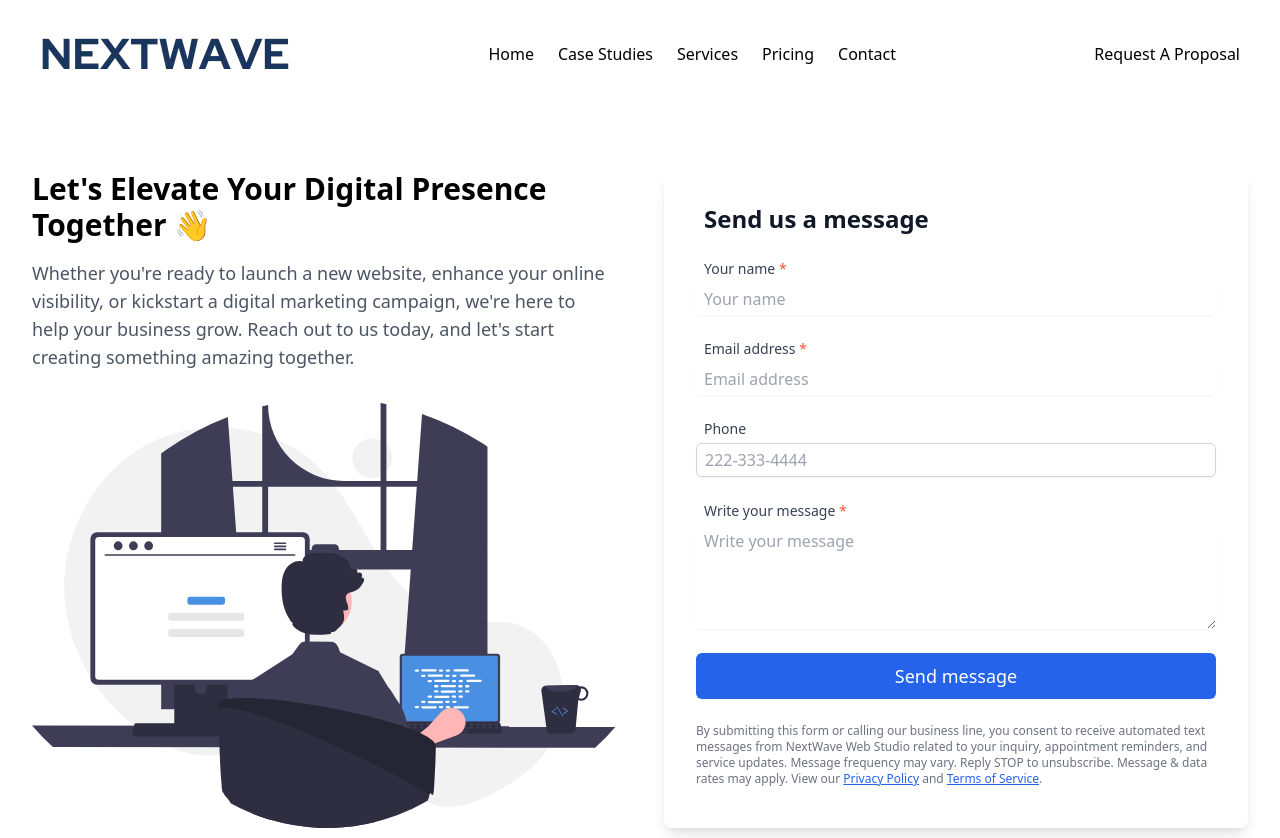
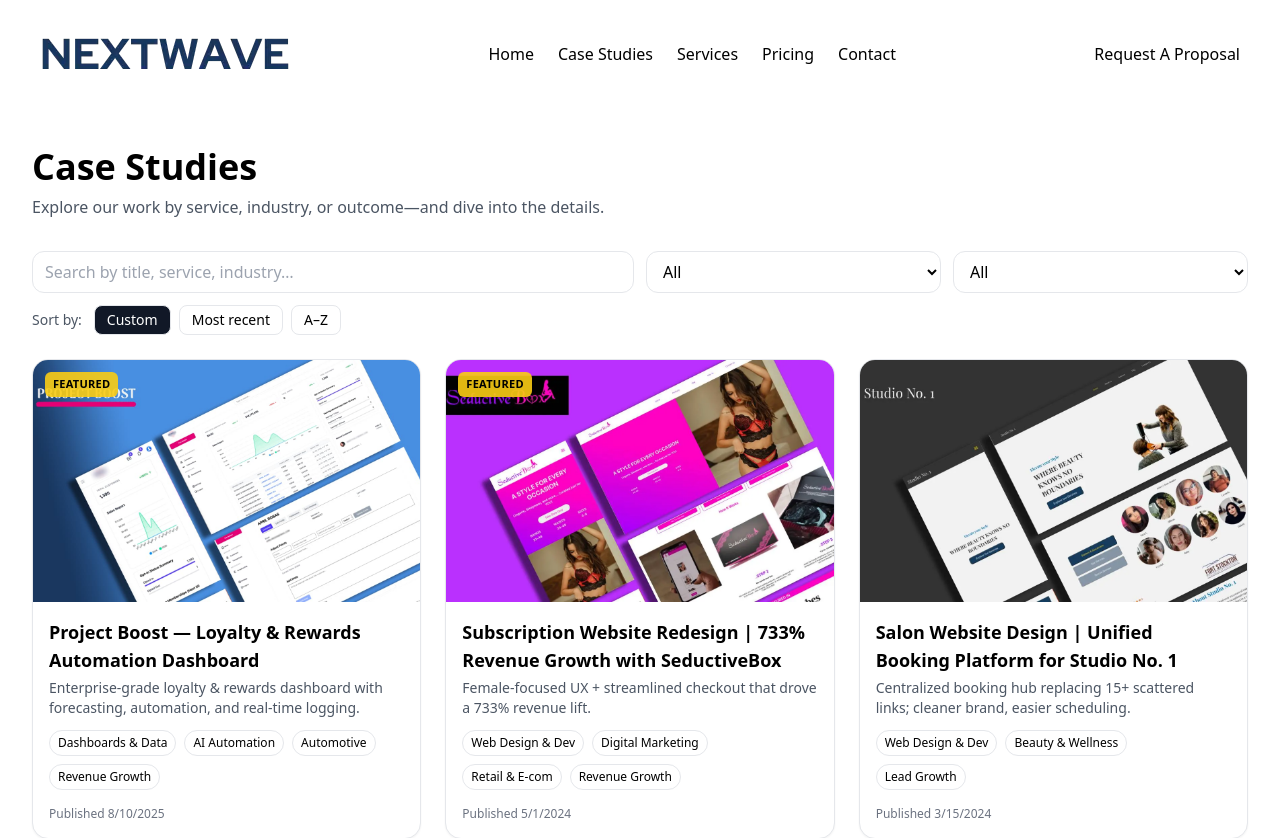
Before and after one commit to Parrasite9/nextwave, a React (Create React App) app: page /case-studies in a window 1280 px wide. Shown: the top 838 px of the page. Built offline with nearby package versions, Linux system fonts and the light colour scheme.

Commit message:
Full Case Study page completed

```diff
--- a/src/App.js
+++ b/src/App.js
@@ -26,6 +26,7 @@
 import LocalSEOPage from './Pages/ServicePage/LocalSEOPage';
 import DashboardsPage from './Pages/ServicePage/DashboardsPage';
 import OdessaWebDesignPage from './Pages/ServicePage/OdessaWebDesignPage.jsx';
+import CaseStudies from './Pages/CaseStudies.jsx';
 
 function App() {
 	// Move the hook inside the Router
@@ -46,7 +47,7 @@
 							path="/free-google-report"
 							element={<CollectWebsiteURL />}
 						/> */}
-						<Route path="/case-studies" element={<Contact />} />
+						<Route path="/case-studies" element={<CaseStudies />} />
 						<Route path="/contact" element={<Contact />} />
 						<Route path="/404" element={<NotFound />} />
 						<Route path="/get-website" element={<GetWebsite />} />
--- a/src/Pages/CaseStudies.jsx
+++ b/src/Pages/CaseStudies.jsx
@@ -0,0 +1,296 @@
+// src/Pages/CaseStudies.jsx
+import React, { useContext, useMemo, useState } from 'react';
+import { Link } from 'react-router-dom';
+import { Helmet, HelmetProvider } from 'react-helmet-async';
+import CaseStudyContext from '../Components/Data/CaseStudyContext';
+
+function Pill({ children }) {
+	return (
+		<span className="inline-flex items-center rounded-full border px-2 py-0.5 text-xs leading-5 mr-2 mb-2">
+			{children}
+		</span>
+	);
+}
+
+function FeaturedBadge() {
+	return (
+		<span className="absolute left-3 top-3 rounded-md bg-yellow-400/90 px-2 py-1 text-[11px] font-semibold uppercase tracking-wide text-black">
+			Featured
+		</span>
+	);
+}
+
+function Card({ item }) {
+	const {
+		slug,
+		title,
+		name,
+		poster,
+		lgPoster,
+		shortDescription,
+		serviceCategories = [],
+		industryCategories = [],
+		outcomeCategories = [],
+		featured,
+		datePublished,
+	} = item;
+
+	const imageSrc = lgPoster || poster;
+
+	return (
+		<article className="group relative overflow-hidden rounded-2xl border bg-white shadow-sm transition hover:shadow-md">
+			{featured ? <FeaturedBadge /> : null}
+
+			<Link to={`/casestudy/${slug}`} className="block">
+				<div className="aspect-[16/10] w-full overflow-hidden bg-gray-100">
+					{imageSrc ? (
+						<img
+							loading="lazy"
+							src={imageSrc}
+							alt={title || name || 'Case study image'}
+							className="h-full w-full object-cover transition duration-300 group-hover:scale-[1.02]"
+						/>
+					) : (
+						<div className="flex h-full w-full items-center justify-center text-sm text-gray-500">
+							No image
+						</div>
+					)}
+				</div>
+
+				<div className="p-4">
+					<h3 className="text-base font-semibold leading-snug md:text-lg">
+						{title || name}
+					</h3>
+					<p className="mt-1 line-clamp-2 text-sm text-gray-600">
+						{shortDescription}
+					</p>
+
+					<div className="mt-3 flex flex-wrap">
+						{serviceCategories.slice(0, 2).map((c) => (
+							<Pill key={`svc-${slug}-${c}`}>{c}</Pill>
+						))}
+						{industryCategories.slice(0, 1).map((c) => (
+							<Pill key={`ind-${slug}-${c}`}>{c}</Pill>
+						))}
+						{outcomeCategories.slice(0, 1).map((c) => (
+							<Pill key={`out-${slug}-${c}`}>{c}</Pill>
+						))}
+					</div>
+
+					{datePublished ? (
+						<p className="mt-2 text-xs text-gray-500">
+							Published{' '}
+							{new Date(datePublished).toLocaleDateString()}
+						</p>
+					) : null}
+				</div>
+			</Link>
+		</article>
+	);
+}
+
+export default function CaseStudies() {
+	const { caseStudies } = useContext(CaseStudyContext);
+
+	// UI state
+	const [q, setQ] = useState('');
+	const [serviceFilter, setServiceFilter] = useState('All');
+	const [industryFilter, setIndustryFilter] = useState('All');
+	const [sort, setSort] = useState('order'); // 'order' | 'recent' | 'name'
+
+	const { services, industries } = useMemo(() => {
+		const svc = new Set();
+		const ind = new Set();
+		(caseStudies || []).forEach((cs) => {
+			(cs.serviceCategories || []).forEach((x) => svc.add(x));
+			(cs.industryCategories || []).forEach((x) => ind.add(x));
+		});
+		return {
+			services: ['All', ...Array.from(svc)],
+			industries: ['All', ...Array.from(ind)],
+		};
+	}, [caseStudies]);
+
+	const filtered = useMemo(() => {
+		let list = [...(caseStudies || [])];
+
+		// search
+		const query = q.trim().toLowerCase();
+		if (query) {
+			list = list.filter((i) => {
+				const hay = [
+					i.title,
+					i.name,
+					i.shortDescription,
+					...(i.serviceCategories || []),
+					...(i.industryCategories || []),
+					...(i.outcomeCategories || []),
+				]
+					.filter(Boolean)
+					.join(' ')
+					.toLowerCase();
+				return hay.includes(query);
+			});
+		}
+
+		// filters
+		if (serviceFilter !== 'All') {
+			list = list.filter((i) =>
+				(i.serviceCategories || []).includes(serviceFilter),
+			);
+		}
+		if (industryFilter !== 'All') {
+			list = list.filter((i) =>
+				(i.industryCategories || []).includes(industryFilter),
+			);
+		}
+
+		// sort
+		if (sort === 'recent') {
+			list.sort(
+				(a, b) =>
+					new Date(b.datePublished || 0) -
+					new Date(a.datePublished || 0),
+			);
+		} else if (sort === 'name') {
+			list.sort((a, b) =>
+				(a.name || '').localeCompare(b.name || '', undefined, {
+					sensitivity: 'base',
+				}),
+			);
+		} else {
+			// 'order' (fallback large number if missing)
+			list.sort((a, b) => (a.order ?? 9999) - (b.order ?? 9999));
+		}
+
+		return list;
+	}, [caseStudies, q, serviceFilter, industryFilter, sort]);
+
+	const isLoading = !caseStudies || caseStudies.length === 0;
+
+	return (
+		<HelmetProvider>
+			<div className="mx-auto max-w-7xl px-4 py-10 sm:px-6 lg:px-8">
+				<Helmet>
+					<title>Case Studies | NextWave Web Studio</title>
+					<meta
+						name="description"
+						content="Browse our case studies across industries: dashboards, automations, web design, and more."
+					/>
+				</Helmet>
+
+				<header className="mb-8">
+					<h1 className="text-3xl font-bold md:text-4xl">
+						Case Studies
+					</h1>
+					<p className="mt-2 max-w-2xl text-gray-600">
+						Explore our work by service, industry, or outcome—and
+						dive into the details.
+					</p>
+				</header>
+
+				{/* Controls */}
+				<section className="mb-6 grid grid-cols-1 gap-3 md:grid-cols-4">
+					<div className="md:col-span-2">
+						<input
+							value={q}
+							onChange={(e) => setQ(e.target.value)}
+							placeholder="Search by title, service, industry…"
+							className="w-full rounded-xl border px-3 py-2 outline-none ring-0 focus:border-gray-400"
+						/>
+					</div>
+
+					<div>
+						<select
+							value={serviceFilter}
+							onChange={(e) => setServiceFilter(e.target.value)}
+							className="w-full rounded-xl border px-3 py-2 bg-white"
+						>
+							{services.map((s) => (
+								<option key={`svc-${s}`} value={s}>
+									{s}
+								</option>
+							))}
+						</select>
+					</div>
+
+					<div>
+						<select
+							value={industryFilter}
+							onChange={(e) => setIndustryFilter(e.target.value)}
+							className="w-full rounded-xl border px-3 py-2 bg-white"
+						>
+							{industries.map((i) => (
+								<option key={`ind-${i}`} value={i}>
+									{i}
+								</option>
+							))}
+						</select>
+					</div>
+
+					<div className="md:col-span-4">
+						<div className="flex items-center gap-3">
+							<span className="text-sm text-gray-600">
+								Sort by:
+							</span>
+							<div className="flex gap-2">
+								<button
+									onClick={() => setSort('order')}
+									className={`rounded-lg px-3 py-1 text-sm border ${
+										sort === 'order'
+											? 'bg-gray-900 text-white'
+											: 'bg-white'
+									}`}
+								>
+									Custom
+								</button>
+								<button
+									onClick={() => setSort('recent')}
+									className={`rounded-lg px-3 py-1 text-sm border ${
+										sort === 'recent'
+											? 'bg-gray-900 text-white'
+											: 'bg-white'
+									}`}
+								>
+									Most recent
+								</button>
+								<button
+									onClick={() => setSort('name')}
+									className={`rounded-lg px-3 py-1 text-sm border ${
+										sort === 'name'
+											? 'bg-gray-900 text-white'
+											: 'bg-white'
+									}`}
+								>
+									A–Z
+								</button>
+							</div>
+						</div>
+					</div>
+				</section>
+
+				{/* Grid */}
+				{isLoading ? (
+					<div className="grid grid-cols-1 gap-6 md:grid-cols-2 lg:grid-cols-3">
+						{[...Array(6)].map((_, i) => (
+							<div
+								key={i}
+								className="h-64 animate-pulse rounded-2xl bg-gray-100"
+							/>
+						))}
+					</div>
+				) : filtered.length === 0 ? (
+					<div className="rounded-xl border p-8 text-center text-gray-600">
+						No case studies match your filters.
+					</div>
+				) : (
+					<div className="grid grid-cols-1 gap-6 md:grid-cols-2 lg:grid-cols-3">
+						{filtered.map((item) => (
+							<Card key={item.slug} item={item} />
+						))}
+					</div>
+				)}
+			</div>
+		</HelmetProvider>
+	);
+}
```
